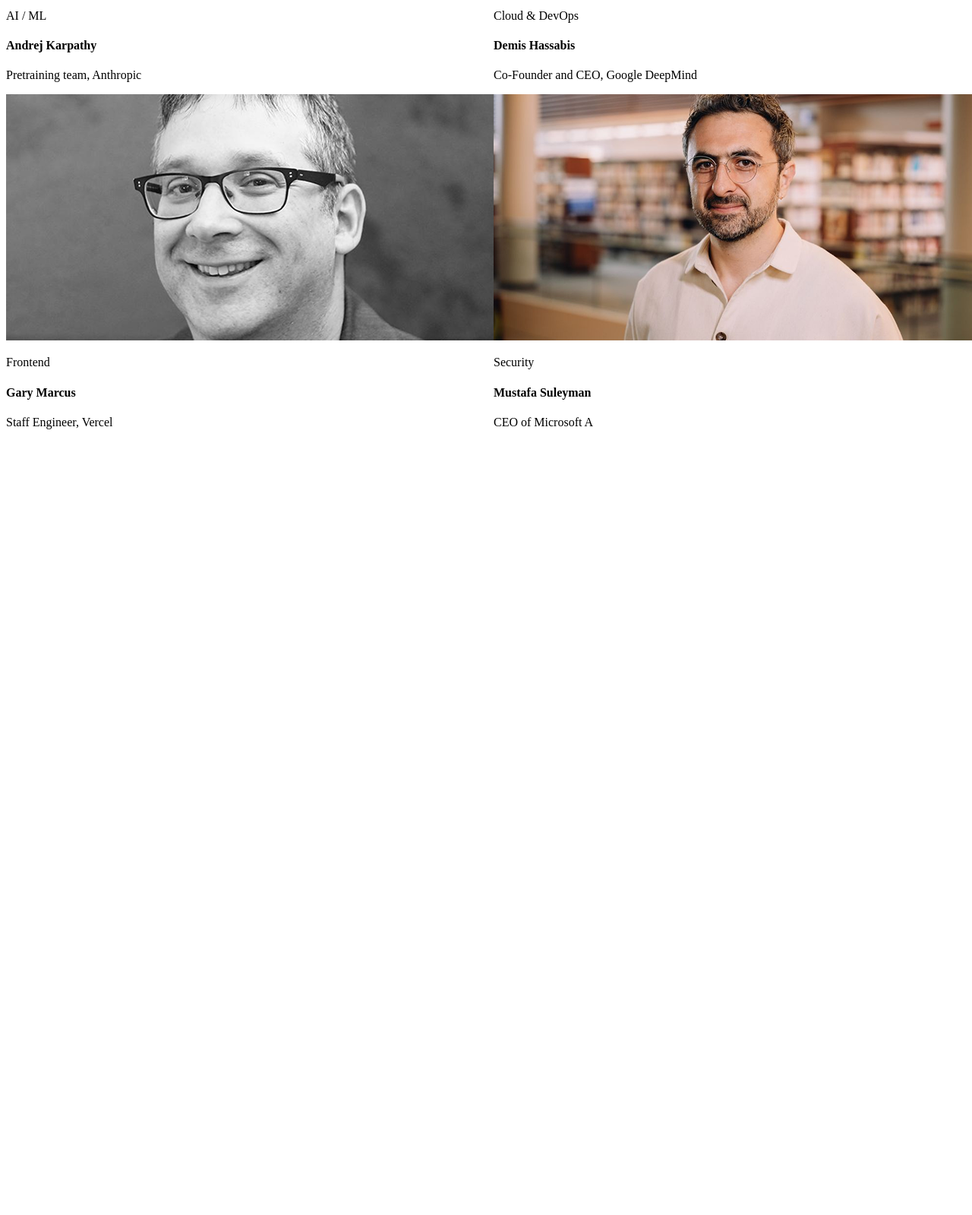
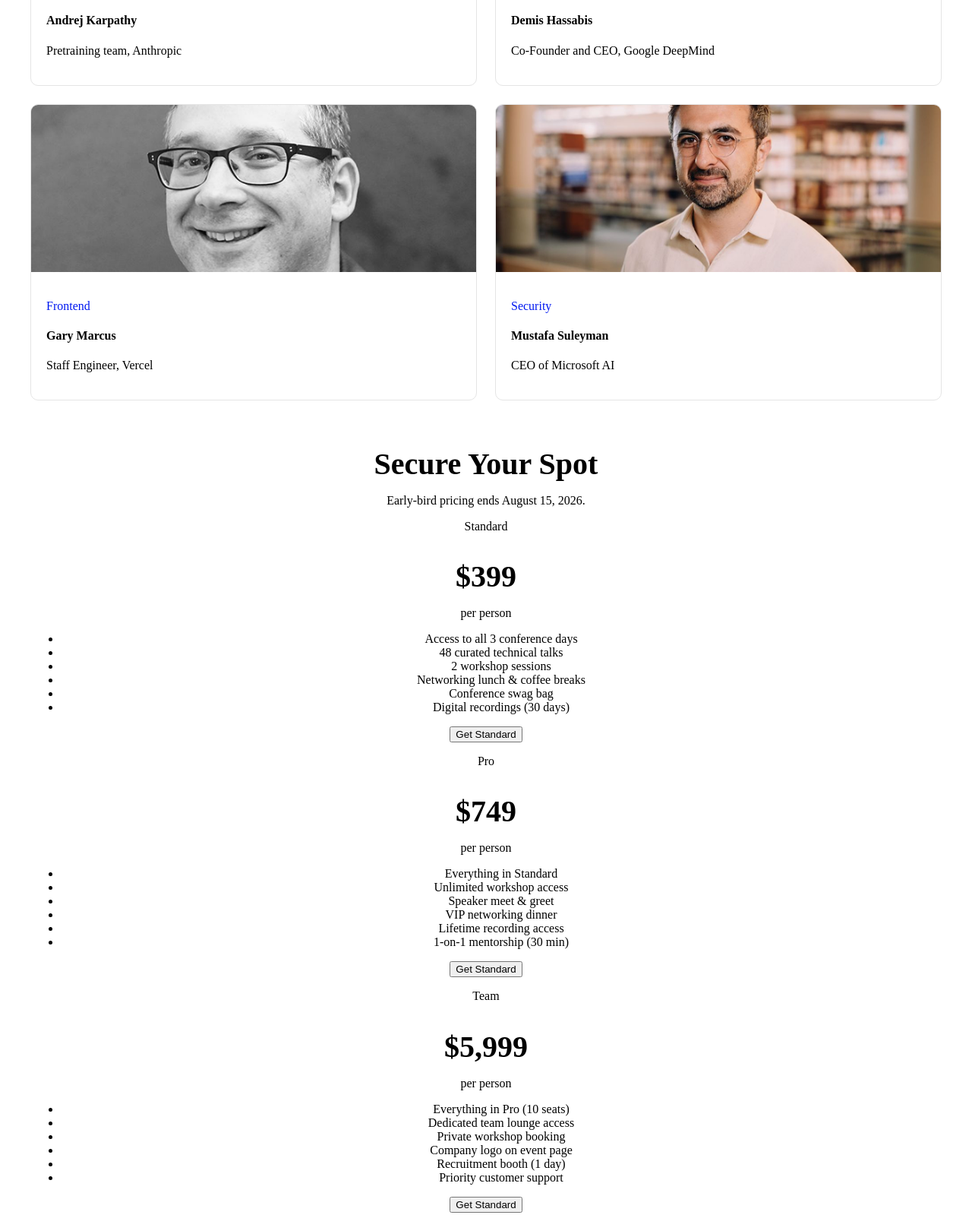
Before and after one commit to hasibulislam67/b14-a1, a plain HTML site: page index.html in a window 1280 px wide. Shown: the part 1180-2779 px from the top of the page at 76% size. Before the commit the page ends 1769 px from the top, so only its background shows below. Drawn offline with nearby package versions, Linux system fonts and the light colour scheme.

Commit message:
first commit3

```diff
--- a/index.html
+++ b/index.html
@@ -8,6 +8,7 @@
     <link
         href="https://fonts.googleapis.com/css2?family=Arimo:ital,wght@0,400..700;1,400..700&family=Open+Sans:ital,wght@0,300..800;1,300..800&display=swap"
         rel="stylesheet">
+
 </head>
 <body>
     <section>
@@ -17,7 +18,7 @@
                 <li>DEVCONF <br>2026</li>
             </div>
 
-            <ul>
+            <ul class="nav-ul">
                  <li>Speakers</li>
                 <li>Schedule</li>
                 <li>Tracks</li>
@@ -40,36 +41,102 @@
             </div>
             </div>
 
-          </section >
+          </section  >
           <!-- speaker section -->
-           <section >
-            <h2 class="lmao">Meet the Speakers</h2>
-            <div class="Speakers">
-            <div>
-                <img src="assets/andrej.png" alt="">
-                <p>AI / ML</p>
+          <section class="speaker-parent">
+    <h2 class="lmao">Meet the Speakers</h2>
+
+    <div class="Speakers">
+
+        <div class="speaker-card">
+            <img src="assets/andrej.png" alt="Andrej Karpathy">
+            <div class="speaker-content">
+                <p class="mark">AI / ML</p>
                 <h4>Andrej Karpathy</h4>
                 <p>Pretraining team, Anthropic</p>
             </div>
-            <div>
-                <img src="assets/demis.png" alt="">
-                <p>Cloud & DevOps</p>
+        </div>
+
+        <div class="speaker-card">
+            <img src="assets/demis.png" alt="Demis Hassabis">
+            <div class="speaker-content">
+                <p class="mark">Cloud & DevOps</p>
                 <h4>Demis Hassabis</h4>
                 <p>Co-Founder and CEO, Google DeepMind</p>
             </div>
-            <div>
-                <img src="assets/gary.png" alt="">
-                <p>Frontend</p>
+        </div>
+
+        <div class="speaker-card">
+            <img src="assets/gary.png" alt="Gary Marcus">
+            <div class="speaker-content">
+                <p class="mark">Frontend</p>
                 <h4>Gary Marcus</h4>
                 <p>Staff Engineer, Vercel</p>
             </div>
-            <div>
-                <img src="assets/mustafa.png" alt="">
-                <p>Security</p>
+        </div>
+
+        <div class="speaker-card">
+            <img src="assets/mustafa.png" alt="Mustafa Suleyman">
+            <div class="speaker-content">
+                <p class="mark">Security</p>
                 <h4>Mustafa Suleyman</h4>
-                <p>CEO of Microsoft A</p>
+                <p>CEO of Microsoft AI</p>
             </div>
-           </div>
-           </section>
+        </div>
+
+    </div>
+</section>
+<!-- PRICING -->
+ <section class="pricing">
+    <div class="pricing-parent">
+    <h1>Secure Your Spot</h1>
+    <p>Early-bird pricing ends August 15, 2026.</p>
+    <div>
+         <div class="">
+        <p>Standard</p>
+        <h1>$399</h1>
+        <p>per person</p>
+             <ul class="feature">
+                <li>Access to all 3 conference days</li>
+                <li>48 curated technical talks</li>
+                <li>2 workshop sessions</li>
+                <li>Networking lunch & coffee breaks</li>
+                <li>Conference swag bag</li>
+                <li>Digital recordings (30 days)</li>
+            </ul>
+         <button class="get-btn">Get Standard</button>
+        </div>
+         <div>
+        <p>Pro</p>
+        <h1>$749</h1>
+        <p>per person</p>
+             <ul class="feature">
+                <li>Everything in Standard</li>
+                <li>Unlimited workshop access</li>
+                <li>Speaker meet & greet</li>
+                <li>VIP networking dinner</li>
+                <li>Lifetime recording access</li>
+                <li>1-on-1 mentorship (30 min)</li>
+            </ul>
+         <button class="get-btn">Get Standard</button>
+        </div>
+         <div>
+        <p>Team</p>
+        <h1>$5,999</h1>
+        <p>per person</p>
+             <ul class="feature">
+                <li>Everything in Pro (10 seats)</li>
+                <li>Dedicated team lounge access</li>
+                <li>Private workshop booking</li>
+                <li>Company logo on event page</li>
+                <li>Recruitment booth (1 day)</li>
+                <li>Priority customer support</li>
+            </ul>
+         <button class="get-btn">Get Standard</button>
+        </div>
+    </div>
+    </div>
+
+ </section>
 </body>
 </html>
--- a/style.css
+++ b/style.css
@@ -1,13 +1,15 @@
+
 .nav{
     display: flex;
     justify-content: space-between;
     align-items: center;
     max-width: 1200px;
     margin-left: 75px;
+    font-family: "Open Sans", sans-serif;
 
 
 }
-ul{
+.nav-ul{
         list-style-type: none;
         display: flex;
         gap: 40px;
@@ -59,19 +61,62 @@
 
         }
 
-     .lol{
-        margin-top: 250px;
-     }
-     .Speakers{
-     display: grid;
-     grid-template-columns: repeat(2, 1fr) ;
-     justify-items: space-around;
-     border-left: 200px;
+ .speaker-parent{
+    max-width: 1200px;
+    margin: 60px auto;
+}
 
+.Speakers{
+    display: grid;
+    grid-template-columns: repeat(2,1fr);
+    gap: 24px;
+}
 
-     }
-     .lmao{
-        display: flex;
-        justify-content: center;
-        text-align: center;
-     }
+.speaker-card{
+    border: 1px solid #e5e5e5;
+    border-radius: 10px;
+    overflow: hidden;
+    background: #fff;
+}
+
+.speaker-card img{
+    width: 100%;
+    height: 220px;
+    object-fit: cover;
+    display: block;
+}
+
+.speaker-content{
+    padding: 20px;
+}
+
+.lmao{
+    text-align: center;
+    margin-bottom: 30px;
+}
+.mark{
+    color: #0018f0;
+}
+/* card channel */
+.pricing{
+    max-width: 1200px;
+    margin: auto;
+    text-align: center;
+}
+
+.pricing-parent h1{
+    font-size: 40px;
+    margin-bottom: 10px;
+}
+.pricing-head{
+    width: 400px;
+    margin: 0 auto;
+    padding: 30px;
+    border: 1px solid #ddd;
+    border-radius: 10px;
+    background: #fff;
+    text-align: left;
+}
+ul{
+
+}
```
